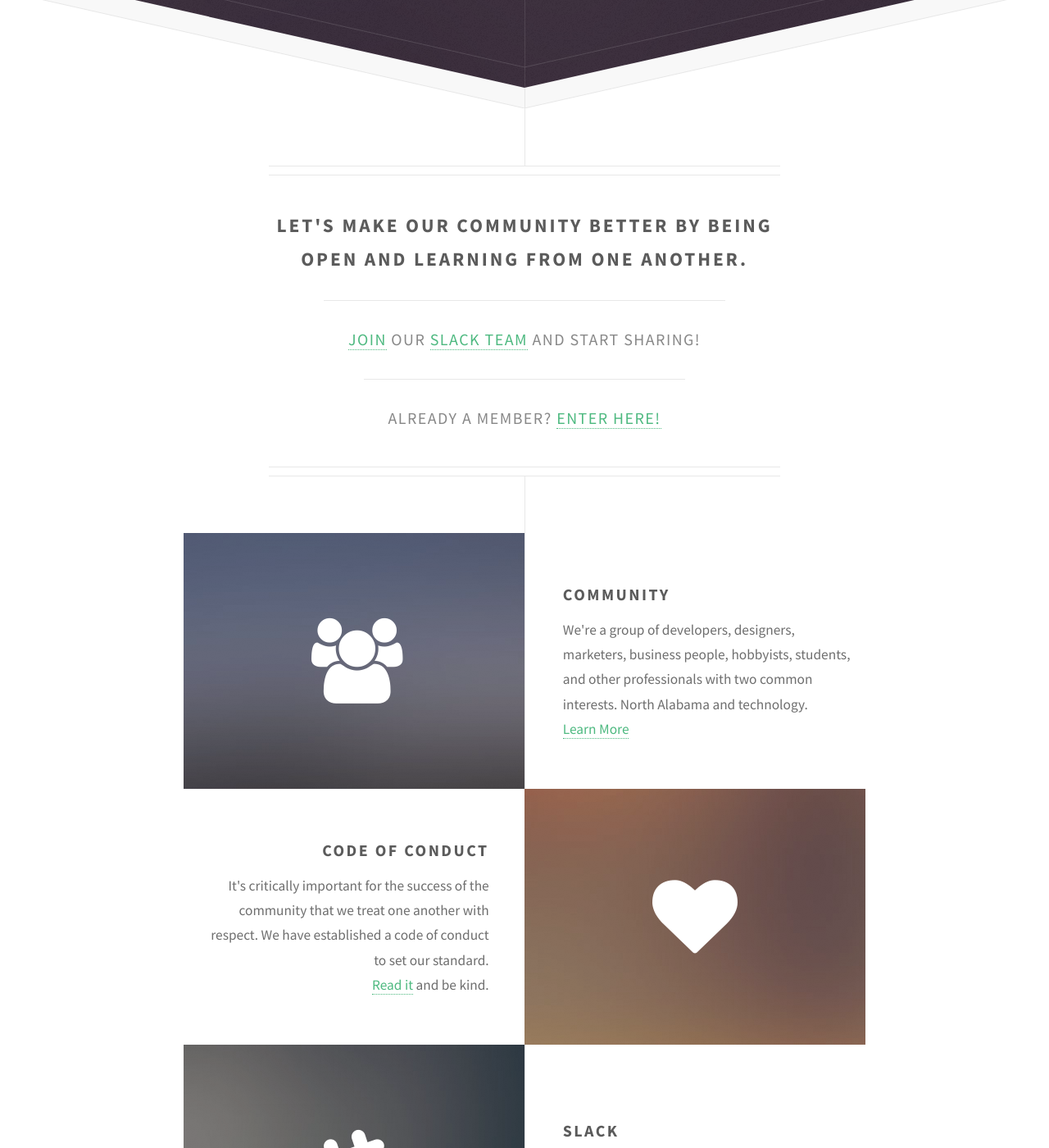
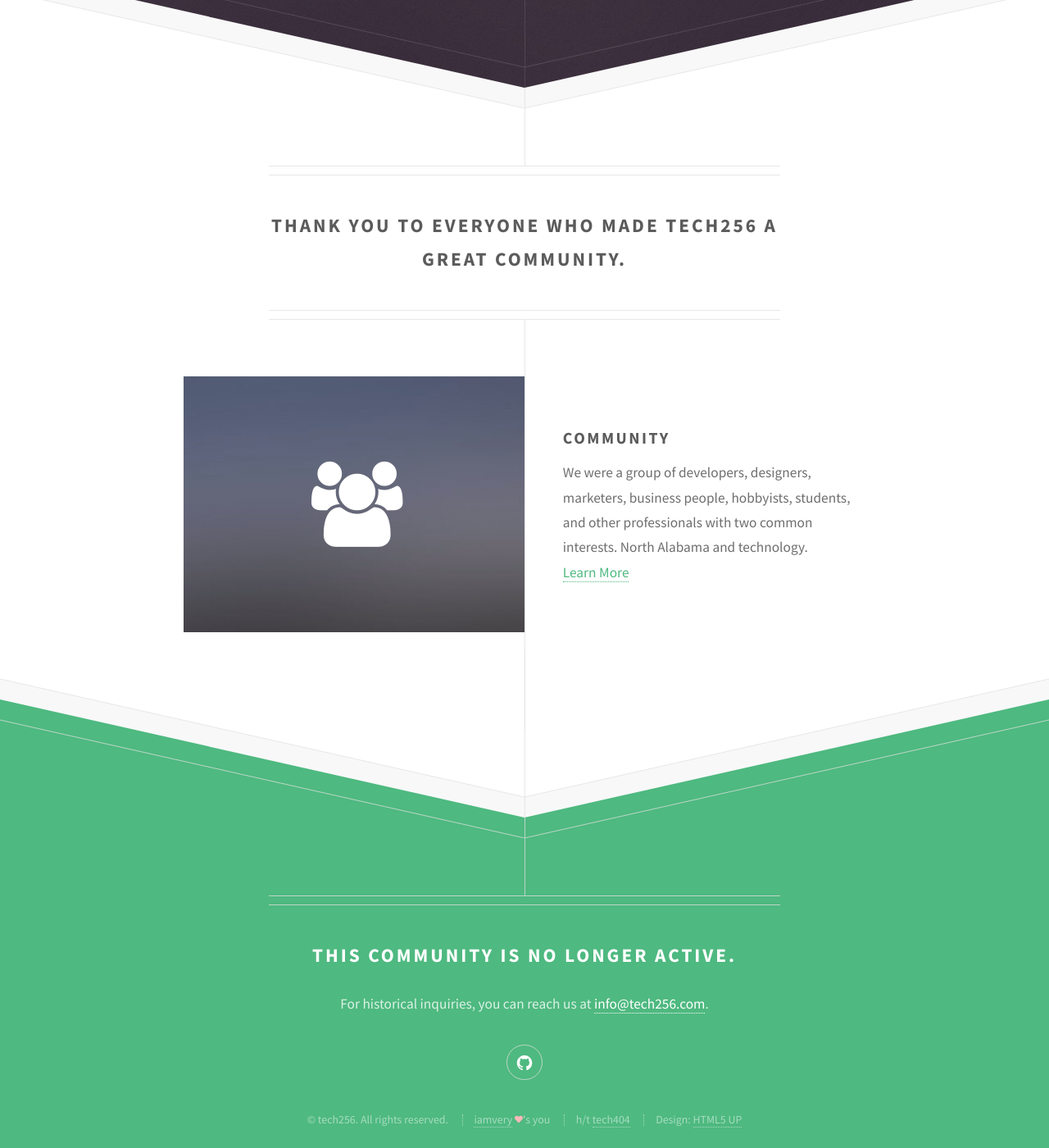
Before and after one commit to tech256/tech256.github.io, a Jekyll site: the page built from index.html, in a window 1280 px wide and 1400 px high, scrolled down 432 px. Shown: the whole window at 82% size. Built offline with Jekyll 4.4.1, drawn with Linux system fonts in a browser that asks for light colours; some of the changed text lies outside the part shown.

Commit message:
Update site to indicate closure of community

```diff
--- a/_layouts/default.html
+++ b/_layouts/default.html
@@ -39,12 +39,12 @@
       <div id="footer">
         <div class="container 75%">
 
-          <header id="invite" class="major last">
-            <h2>Are you ready to join?</h2>
+          <header class="major last">
+            <h2>This community is no longer active.</h2>
           </header>
 
           <p>
-            You can join by <a href="mailto:invite@tech256.com">emailing us</a> or getting an invite from an existing member.
+            For historical inquiries, you can reach us at <a href="mailto:info@tech256.com">info@tech256.com</a>.
           </p>
 
           <ul class="icons">
--- a/_layouts/home.html
+++ b/_layouts/home.html
@@ -5,11 +5,10 @@
 <!-- Header -->
   <div id="header">
     {% include logo.html %}
-    <h1>Welcome to tech256</h1>
+    <h1>tech256 has closed.</h1>
     <p>
-      We are an open tech community in North Alabama.
-      <br/>
-      You're invited.
+      We were an open tech community in North Alabama.<br/>
+      We are no longer active or accepting new members.
     </p>
   </div>
 
--- a/index.html
+++ b/index.html
@@ -2,9 +2,7 @@
 layout: home
 ---
 <header class="major container 75%">
-  <h2>Let's make our community better by being open and learning from one another.</h2>
-  <p><a href="#invite">Join</a> our <a href="https://tech256.slack.com">Slack team</a> and start sharing!</p>
-  <p>Already a member? <a href="https://tech256.slack.com">Enter here!</a></p>
+  <h2>Thank you to everyone who made tech256 a great community.</h2>
 </header>
 
 <div class="box alt container">
@@ -13,63 +11,11 @@
     <div class="content">
       <h3>Community</h3>
       <p>
-        We're a group of developers, designers, marketers, business people,
+        We were a group of developers, designers, marketers, business people,
         hobbyists, students, and other professionals with two common interests.
         North Alabama and technology.
         </br><a href="/community.html">Learn More</a>
       </p>
     </div>
   </section>
-
-  <section class="feature right">
-    <span href="#" class="image icon fa-heart"><img src="images/pic03.jpg" alt="" /></span>
-    <div class="content">
-      <h3>Code of Conduct</h3>
-      <p>
-        It's critically important for the success of the community that we
-        treat one another with respect. We have established a code of conduct
-        to set our standard.
-        <br/>
-        <a href="https://github.com/tech256/CoC">Read it</a> and be kind.
-      </p>
-    </div>
-  </section>
-
-  <section class="feature left">
-    <span href="#" class="image icon fa-slack"><img src="images/pic02.jpg" alt="" /></span>
-    <div class="content">
-      <h3>Slack</h3>
-      <p>
-        We use <a href="https://tech256.slack.com">Slack</a> to stay connected. It's
-        easy and a lot of fun! There are clients for every platform.
-        <br/>
-        <a href="#invite">Join us</a>, will you?
-      </p>
-    </div>
-  </section>
-
-  <section class="feature right">
-    <span class="image icon fa-rocket"><img src="images/pic01.jpg" alt="" /></span>
-    <div class="content" id="moderators">
-      <h3>Moderators</h3>
-      <span>
-        Our moderators:
-      </span>
-      <ul>
-        <li><a href="https://tech256.slack.com/team/jay">@jay</a> (<a href="https://twitter.com/iamvery">Jay Hayes</a>)</li>
-        <li><a href="https://tech256.slack.com/team/mjcarroll">@mjcarroll</a> (<a href="https://twitter.com/carromj">Michael Carroll</a>)</li>
-      </ul>
-      <p>
-        These fine folks are here to help you.
-        If you have any concern about the community or someone's behavior, do not hestitate to contact us!
-      </p>
-    </div>
-  </section>
 </div>
-
-<footer class="major container 75%">
-  <h3>Convinced?</h3>
-  <ul class="actions">
-    <li><a href="#invite" class="button">Join us!</a></li>
-  </ul>
-</footer>
```
